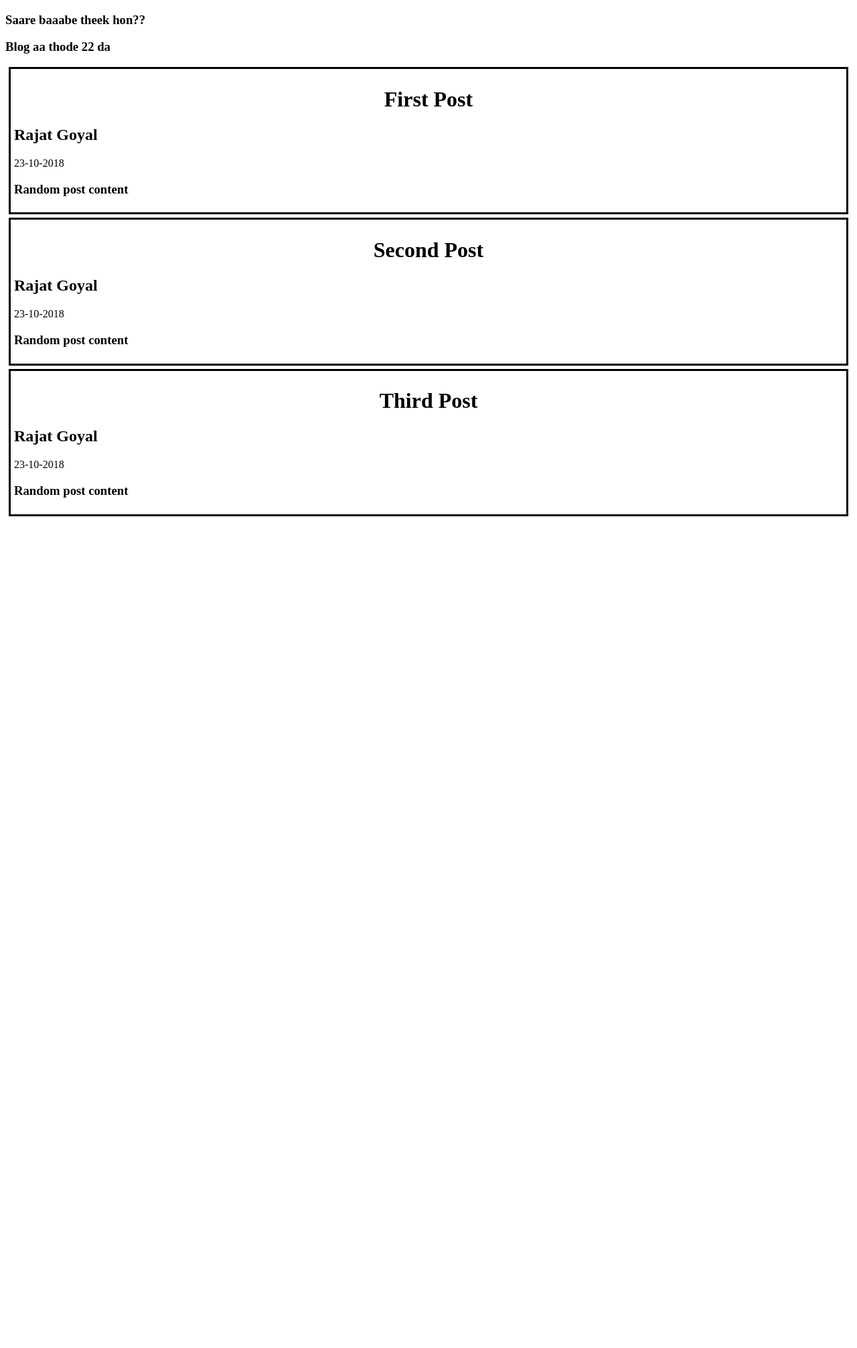
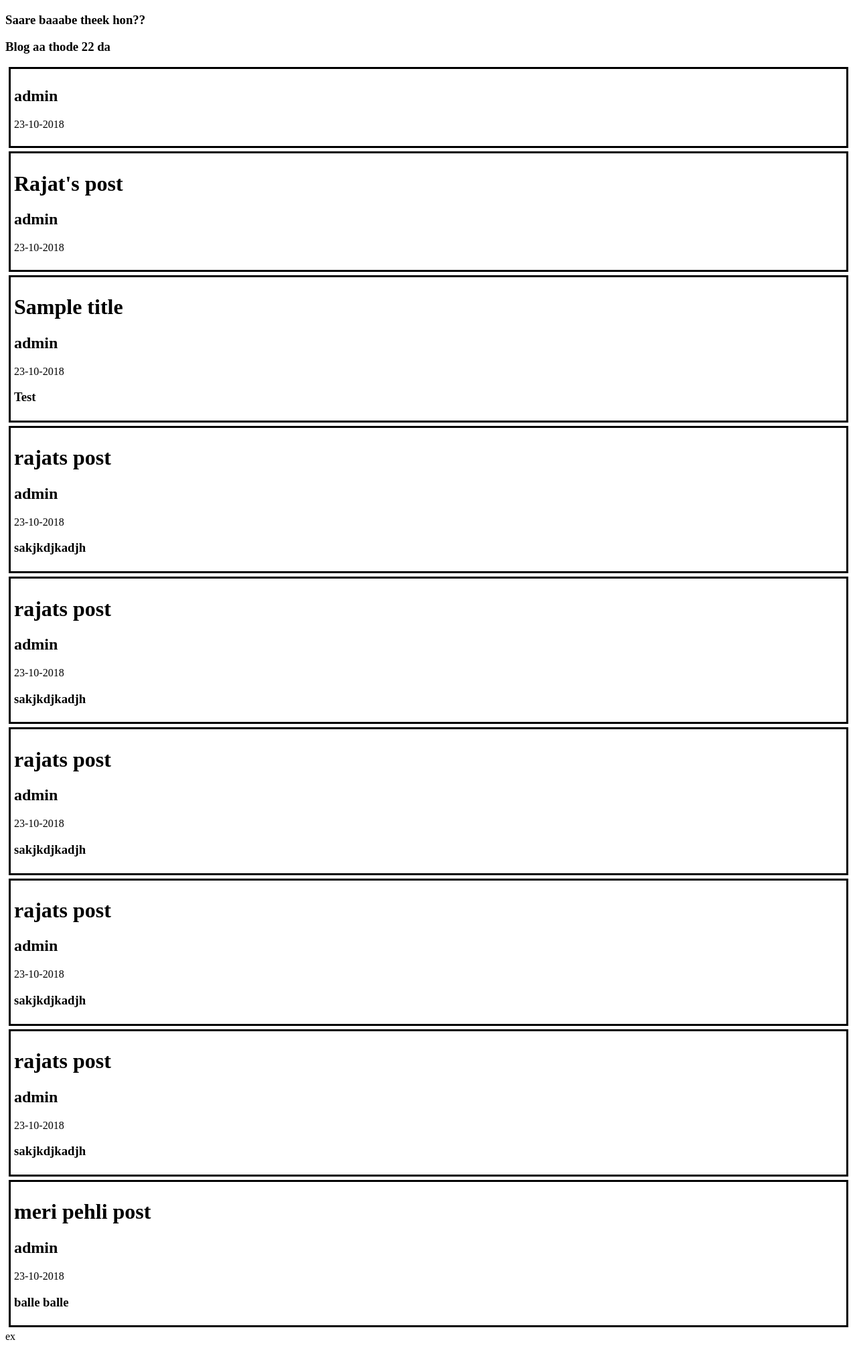
Before and after one commit to rajat13/django_blog, a Django app: page / in a window 1280 px wide. Shown: the whole page at 67% size. Before the commit the page ends 771 px from the top, so only its background shows below. Run offline with Django 3.2, Linux system fonts and the light colour scheme; data comes from the database, SQL or seed files in the repository; both versions use the stored data as it was after the commit.

Commit message:
modified temolates and view to dynamically populate data from database

```diff
--- a/blog/models.py
+++ b/blog/models.py
@@ -16,6 +16,6 @@
         self.save()
 
     def __str__(self):
-        return self.titles
+        return self.title
 
 # Create your models here.
--- a/blog/templates/blog/post_list.html
+++ b/blog/templates/blog/post_list.html
@@ -7,24 +7,16 @@
 <body>
 <h3>Saare baaabe theek hon??</h3>
 <h3> Blog aa thode 22 da</h3>
+
+{% for post in posts %}
 <div style="border-style: solid;margin: 5px;padding: 5px">
-    <div id ="title" style="text-align: center"><h1>First Post</h1></div>
-    <div id="author"><h2>Rajat Goyal</h2></div>
-    <div id="published_date"><time>23-10-2018</time></div>
-    <div id="post_content"><h3>Random post content  </h3></div>
-</div><div style="border-style: solid;margin: 5px;padding: 5px;">
-    <div id ="title" style="text-align: center"><h1>Second Post</h1></div>
-    <div id="author"><h2>Rajat Goyal</h2></div>
-    <div id="published_date"><time>23-10-2018</time></div>
-    <div id="post_content"><h3>Random post content  </h3></div>
+       <div class ="title"><h1>{{post.title}}</h1></div>
+    <div class="author"><h2>{{post.author}}</h2></div>
+    <div class="published_date"><time>23-10-2018</time></div>
+    <div class="post_content"><h3>{{post.text}}</h3></div>
 </div>
+{%endfor%}ex
 
-<div style="border-style: solid;margin: 5px;padding: 5px">
-    <div id ="title" style="text-align: center"><h1>Third Post</h1></div>
-    <div id="author"><h2>Rajat Goyal</h2></div>
-    <div id="published_date"><time>23-10-2018</time></div>
-    <div id="post_content"><h3>Random post content  </h3></div>
-</div>
 
 </body>
 </html>
--- a/blog/views.py
+++ b/blog/views.py
@@ -1,5 +1,6 @@
 from django.shortcuts import render
-
+from .models import Post
 # Create your views here.
 def post_list(request):
-    return render(request, 'blog/post_list.html', {})
+    posts=Post.objects.all()
+    return render(request, 'blog/post_list.html', {'posts':posts})
```
Also changed, not shown: db.sqlite3.
